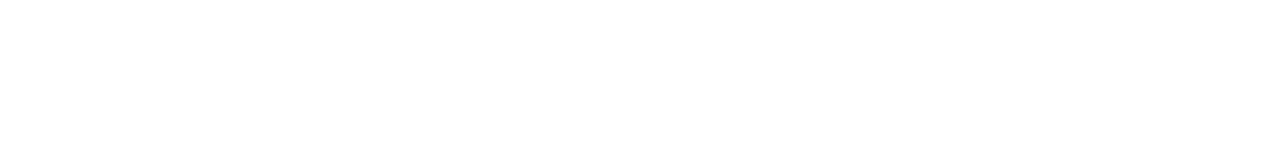
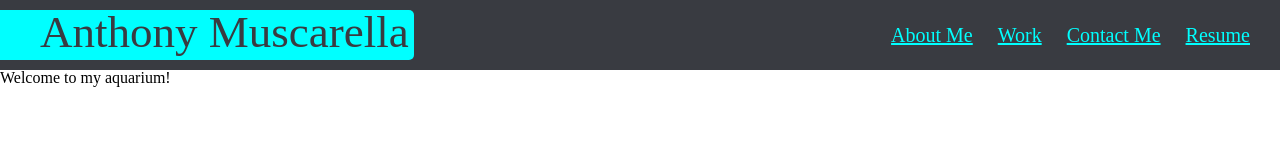
Before and after one commit to muscarellaanthony/ProfessionalPortfolio, a plain HTML site: page index.html in a window 1280 px wide. Drawn offline with Linux system fonts and the light colour scheme.

Commit message:
created header box and started subtitle box

```diff
--- a/assets/css/style.css
+++ b/assets/css/style.css
@@ -0,0 +1,40 @@
+.page-header{
+    height: 70px;
+    background-color: rgb(57, 59, 65);
+    display: flex;
+    justify-content: space-between;
+    align-items: center;
+}
+
+h1{
+    height: 50px;
+    font-size: 45px;
+    background-color: aqua;
+    padding-left: 40px;
+    padding-right: 5px;
+    color: rgb(57, 59, 65);
+    border-radius: 0px 5px 5px 0px;
+}
+
+.header-nav{
+    font-size: 20px;
+    margin-right: 20px;
+
+}
+
+a{
+    margin-left: 5px;
+    margin-right: 5px;
+    padding-left: 5px;
+    padding-right: 5px;
+    color: aqua;
+}
+
+a:hover{
+    text-decoration: none;
+    color: purple;
+}
+
+a:active{
+    color:rgb(209, 181, 22);
+}
--- a/index.html
+++ b/index.html
@@ -5,9 +5,20 @@
     <meta name="viewport" content="width=device-width, initial-scale=1.0">
     <link rel="stylesheet" href="./assets/css/reset.css">
     <link rel="stylesheet" href="./assets/css/style.css">
-    <title>Document</title>
+    <title>Anthony Muscarella Portfolio</title>
 </head>
 <body>
-
+    <header class="page-header">
+        <h1>Anthony Muscarella</h1>
+        <nav class="header-nav">
+            <a href="">About Me</a>
+            <a href="">Work</a>
+            <a href="">Contact Me</a>
+            <a href="">Resume</a>
+        </nav>
+    </header>
+    <section class="subtitle-box">
+        <h2>Welcome to my aquarium!</h2>
+    </section>
 </body>
 </html>
```
